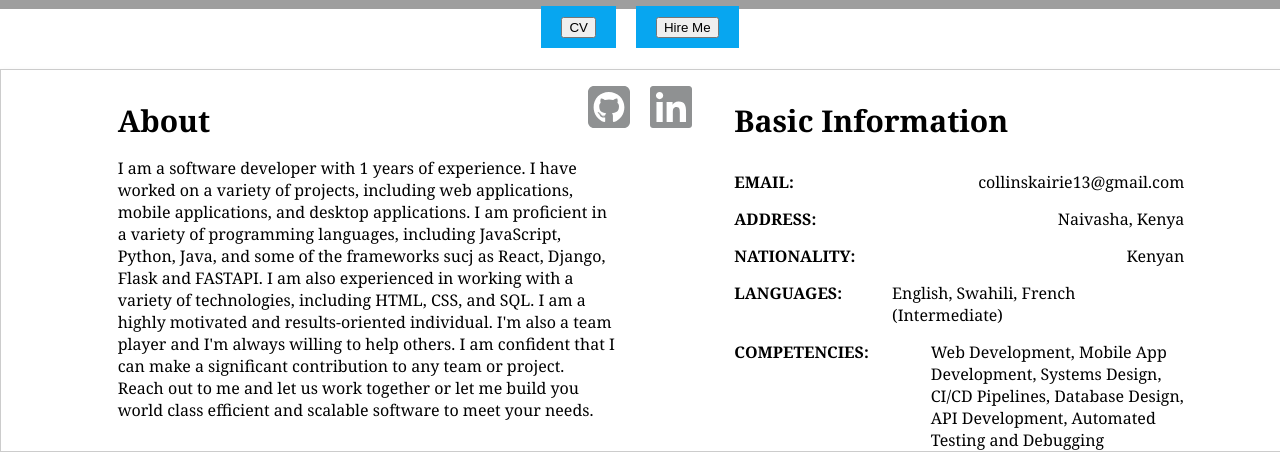
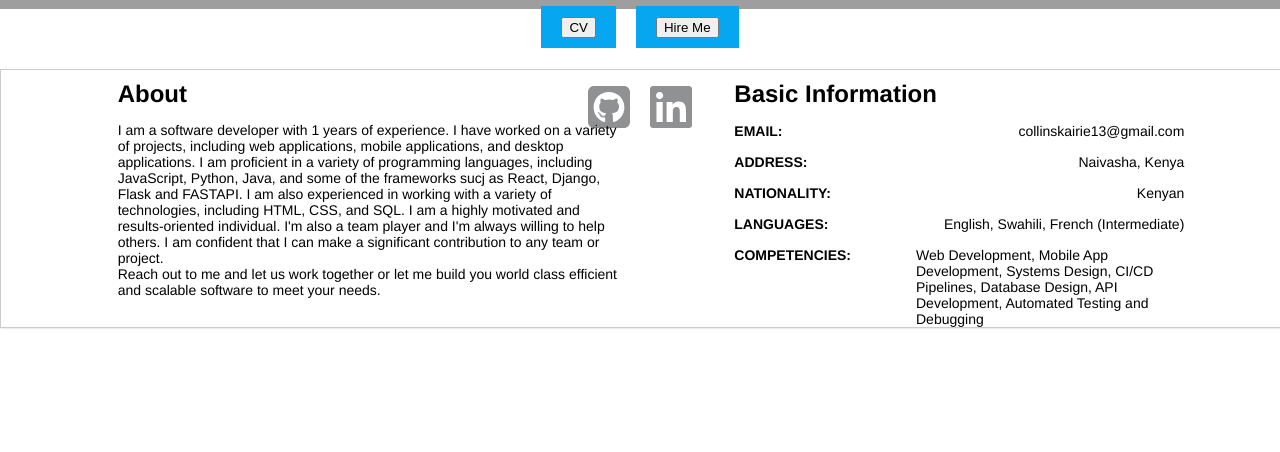
Before and after one commit to Kiarie-Kariuki/Portfolio, a React (Create React App) app: page / in a window 1280 px wide. Shown: the part 471-923 px from the top of the page. After the commit the page ends 800 px from the top, so only its background shows below. Built offline with nearby package versions, Linux system fonts and the light colour scheme; grey boxes are pictures that could not be loaded.

Commit message:
Styled the professional card

```diff
--- a/src/App.css
+++ b/src/App.css
@@ -128,23 +128,28 @@
 
 .head {
   width: 500px;
-  font-family: Cambria, Cochin, Georgia, Times, 'Times New Roman', serif;
-  font-size: 16px;
+  font-family: "Montserrat", "Helvetica Neue";
+  font-size: 14px;
 }
 
 .head h3{
-  font-size: 30px;
-  margin-bottom: 0px;
+  font-size: 1.714em;
+  margin-bottom: 10px;
+  margin-top: 10px;
+  font-weight: bold;
 }
 
 .bio{
-  font-family: Cambria, Cochin, Georgia, Times, 'Times New Roman', serif;
-  font-size: 16px;
+  font-family: "Montserrat", "Helvetica Neue";
+  font-size: 14px;
 }
 
 
 .bio h3{
-  font-size: 30px;
+  font-size: 1.714em;
+  margin-top: 10px;
+  margin-bottom: 10px;
+  font-weight: bold;
 }
 
 .bioInfo{
@@ -195,7 +200,7 @@
 
 
 .comp{
-  margin-left: 62px;
+  margin-left: 65px;
 }
 
 .sentence-space {
@@ -239,3 +244,10 @@
   margin-top: 0px;
   color: white;
 }
+
+.container{
+  margin-top: 50px;
+  font-family: "Montserrat", "Helvetica Neue";
+  font-size: 14px;
+  border-radius: 0px;
+}
```
